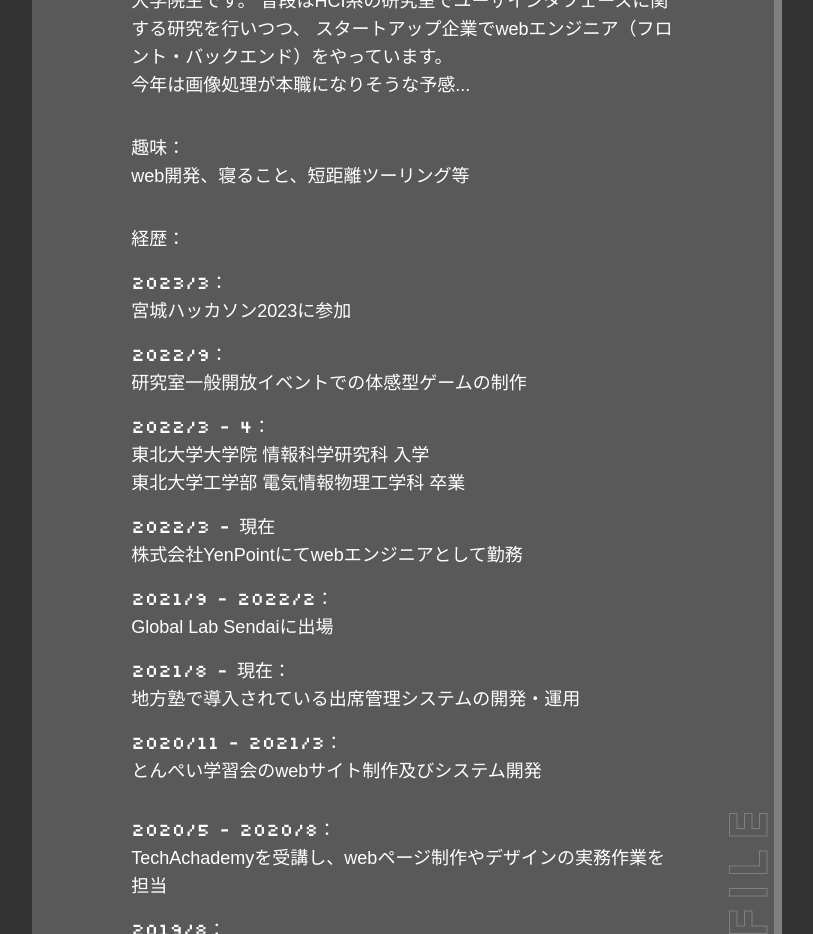
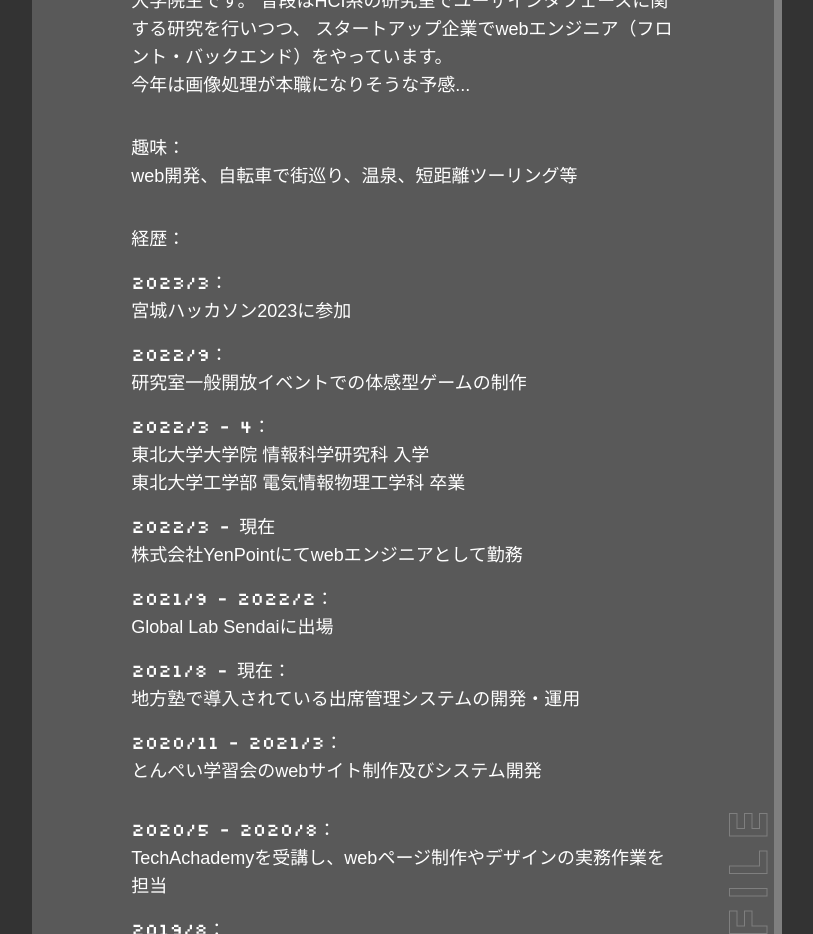
Before and after one commit to taichimurakami-github/taichimurakami-portfolio-2023, a Next.js app: page / in a window 1280 px wide. Shown: the part 3100-4034 px from the top of the page, without its empty margins (257-1070 px from the left). Built offline with nearby package versions, Linux system fonts and the light colour scheme; a web font is replaced by a local one.

Commit message:
Update content

```diff
--- a/components/views/ProfilePanel.tsx
+++ b/components/views/ProfilePanel.tsx
@@ -29,7 +29,7 @@ export default function ProfilePanel() {
       <p>
         趣味：
         <br></br>
-        web開発、寝ること、短距離ツーリング等
+        web開発、自転車で街巡り、温泉、短距離ツーリング等
       </p>
       <ul className="grid gap-[15px]">
         経歴：<br></br>
```
